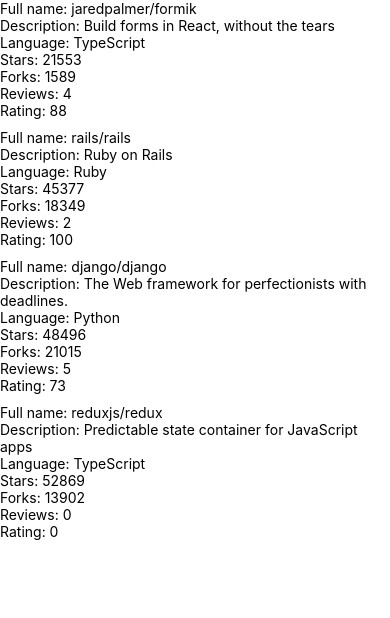
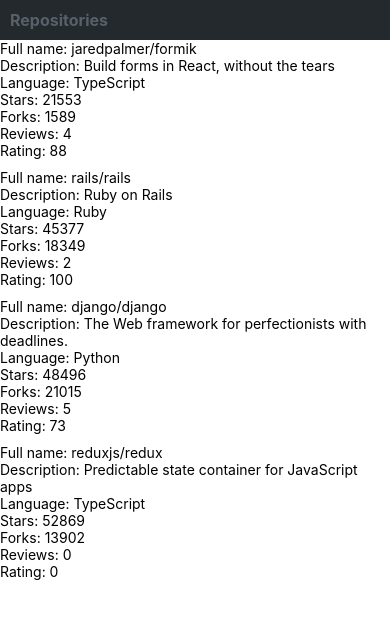
Before and after one commit to tapsaca/rate-repository-app, a React Native app: screen / in a window 390 px wide. Shown: the top 618 px of the page. Built offline with nearby package versions, Linux system fonts and the light colour scheme.

Commit message:
Create the app bar

```diff
--- /dev/null
+++ b/src/components/AppBar.jsx
@@ -0,0 +1,21 @@
+import { View, StyleSheet } from 'react-native'
+import Constants from 'expo-constants'
+import AppBarTab from './AppBarTab'
+import theme from '../theme'
+
+const styles = StyleSheet.create({
+  container: {
+    backgroundColor: theme.colors.secondary,
+    paddingTop: Constants.statusBarHeight,
+  }
+})
+
+const AppBar = () => {
+  return (
+    <View style={styles.container}>
+      <AppBarTab />
+    </View>
+  )
+}
+
+export default AppBar
--- /dev/null
+++ b/src/components/AppBarTab.jsx
@@ -0,0 +1,22 @@
+import { Pressable, StyleSheet, View } from 'react-native'
+import Text from './Text'
+
+const styles = StyleSheet.create({
+  container: {
+    margin: 10
+  }
+})
+
+const AppBarTab = () => {
+  return (
+    <Pressable>
+      <View style={styles.container}>
+        <Text color="textSecondary" fontSize="subheading" fontWeight="bold">
+          Repositories
+        </Text>
+      </View>
+    </Pressable>
+  )
+}
+
+export default AppBarTab
--- a/src/components/Main.jsx
+++ b/src/components/Main.jsx
@@ -1,18 +1,18 @@
-import Constants from 'expo-constants'
 import { StyleSheet, View } from 'react-native'
+import AppBar from './AppBar'
 import RepositoryList from './RepositoryList'
 
 const styles = StyleSheet.create({
   container: {
-    marginTop: Constants.statusBarHeight,
     flexGrow: 1,
-    flexShrink: 1,
-  },
+    flexShrink: 1
+  }
 })
 
 const Main = () => {
   return (
     <View style={styles.container}>
+      <AppBar />
       <RepositoryList />
     </View>
   )
--- /dev/null
+++ b/src/components/Text.jsx
@@ -0,0 +1,38 @@
+import { Text as NativeText, StyleSheet } from 'react-native'
+import theme from '../theme'
+
+const styles = StyleSheet.create({
+  text: {
+    color: theme.colors.textPrimary,
+    fontSize: theme.fontSizes.body,
+    fontFamily: theme.fonts.main,
+    fontWeight: theme.fontWeights.normal,
+  },
+  colorTextSecondary: {
+    color: theme.colors.textSecondary,
+  },
+  colorPrimary: {
+    color: theme.colors.primary,
+  },
+  fontSizeSubheading: {
+    fontSize: theme.fontSizes.subheading,
+  },
+  fontWeightBold: {
+    fontWeight: theme.fontWeights.bold,
+  }
+})
+
+const Text = ({ color, fontSize, fontWeight, style, ...props }) => {
+  const textStyle = [
+    styles.text,
+    color === 'textSecondary' && styles.colorTextSecondary,
+    color === 'primary' && styles.colorPrimary,
+    fontSize === 'subheading' && styles.fontSizeSubheading,
+    fontWeight === 'bold' && styles.fontWeightBold,
+    style
+  ]
+
+  return <NativeText style={textStyle} {...props} />
+}
+
+export default Text
--- /dev/null
+++ b/src/theme.js
@@ -0,0 +1,21 @@
+const theme = {
+  colors: {
+    textPrimary: '#24292e',
+    textSecondary: '#586069',
+    primary: '#0366d6',
+    secondary: '#24292e'
+  },
+  fontSizes: {
+    body: 14,
+    subheading: 16
+  },
+  fonts: {
+    main: 'System',
+  },
+  fontWeights: {
+    normal: '400',
+    bold: '700'
+  }
+}
+
+export default theme
```
